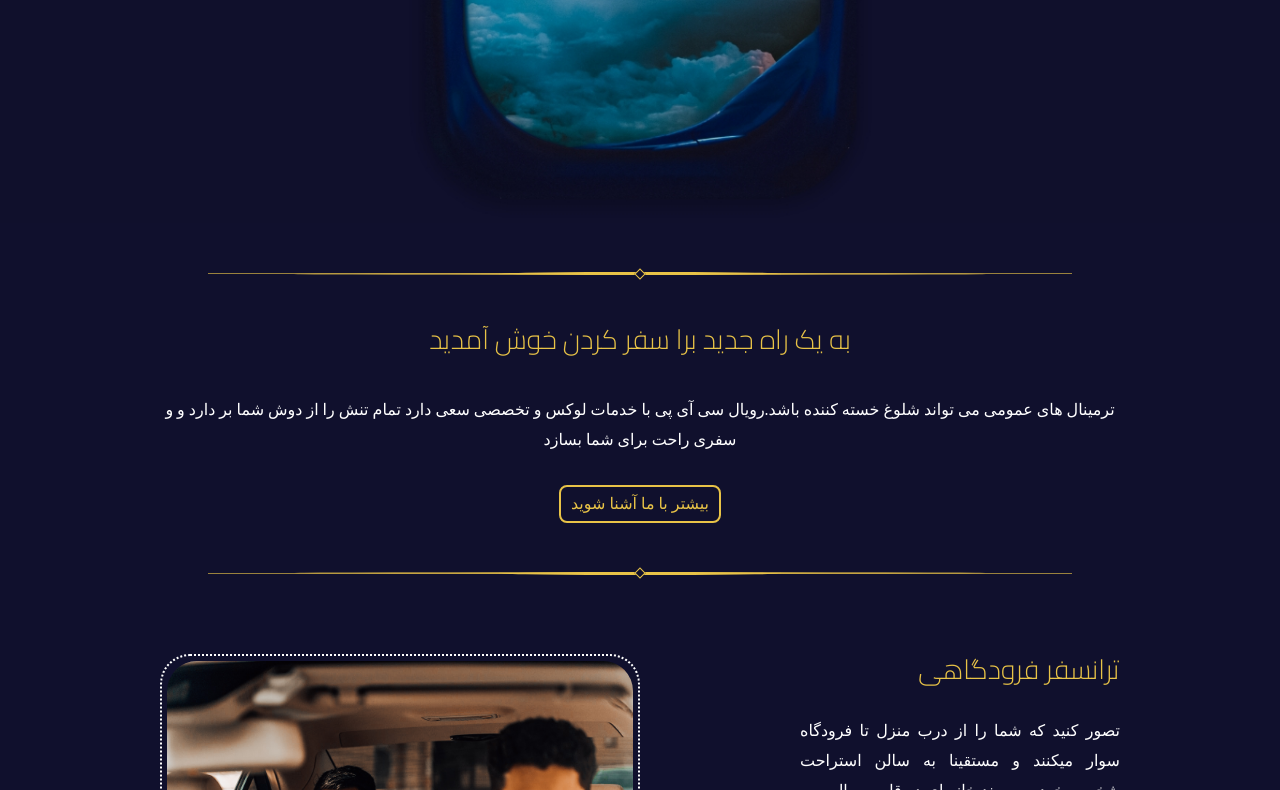
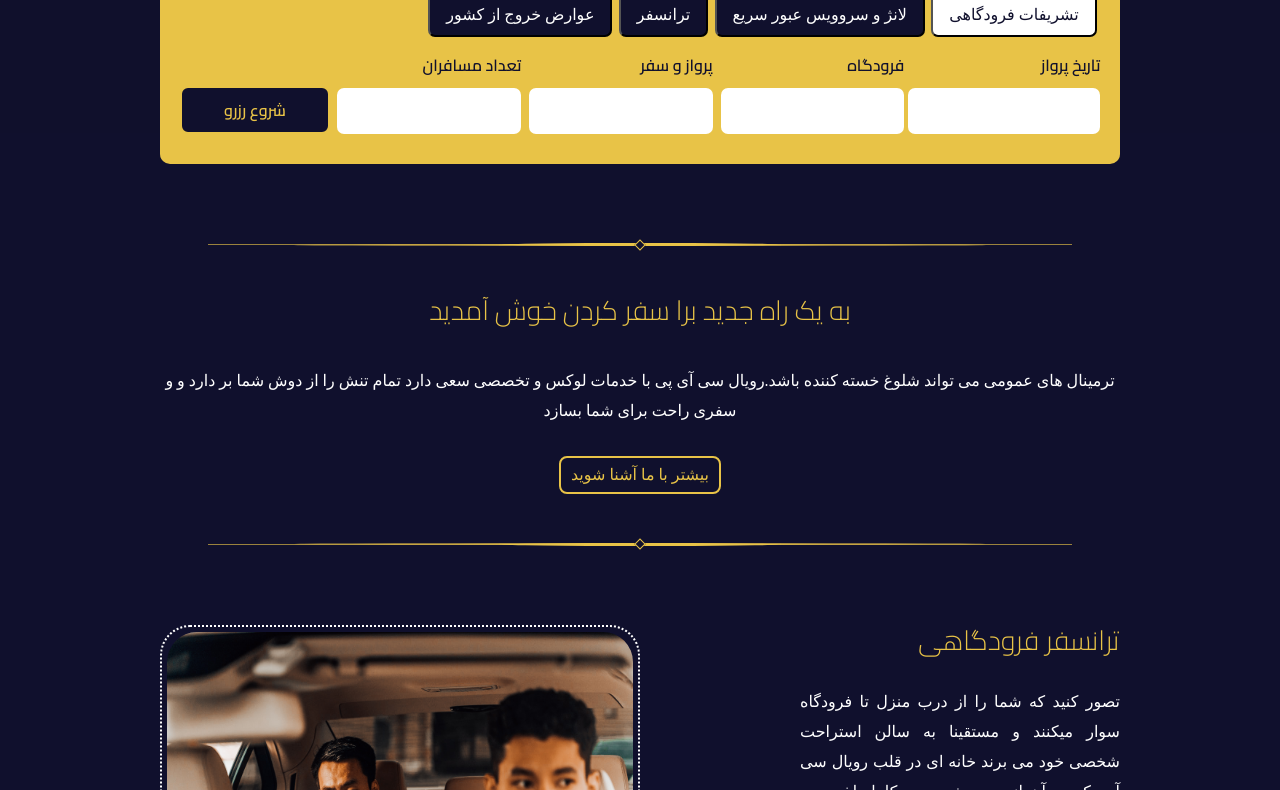
Before and after one commit to nasrinfoodazi/ROYALCIP, a plain HTML site: page index.html in a window 1280 px wide. Shown: the part 605-1395 px from the top of the page. Drawn offline with nearby package versions, Linux system fonts and the light colour scheme; a web font is replaced by a local one.

Commit message:
time11:12/3/9/2023

```diff
--- a/assets/css/index.css
+++ b/assets/css/index.css
@@ -281,12 +281,13 @@ section{
   margin: 50px 0;
 }
 .banner{
-  min-height: 85vh;
+  min-height: 80vh;
   display: flex;
   justify-content: center;
   align-items: center;
   position: relative;
   z-index: -10;
+  margin-top: 0;
 
 }
 .banner{
@@ -324,6 +325,66 @@ section{
   font-weight: 900;
 
 }
+.search{
+  display: flex;
+  justify-content: center;
+ margin-top: -220px;
+ margin-bottom: 80px;
+}
+.search-box{
+  background-color: var(--yellow);
+  padding: 30px 20px;
+  border-radius: 10px;
+}
+.search-tab li button{
+  background-color:var(--darkblue) !important;
+
+}
+.search-tab li button.active{
+  background-color:var(--white) !important;
+
+}
+.nav-search{
+  color: var(--white);
+  display: block;
+  padding: .5rem 1rem;
+  text-decoration: none;
+  transition: color .15s ease-in-out,background-color .15s ease-in-out,border-color .15s ease-in-out;
+  border-radius: 7px;
+  margin:0 .2rem;
+  /* margin-bottom: 20px; */
+}
+.nav-search.active{
+  background-color: var(--white);
+  color: var(--darkblue);
+}
+.search-input input{
+  border-radius: 7px;
+  margin-top: 10px;
+}
+.search-input label{
+  font-family: var(--bs-font-cairo-semi-bold);
+  color: var(--darkblue);
+}
+.search-input .btn-bcdark{
+  font-size: 1rem;
+  margin-top: 0;
+  padding: 10px 30px;
+}
+#pills-tab{
+  padding: 0 !important;
+}
+.search-input-section{
+  display: flex;
+  justify-content: space-around;
+
+}
+.search-button{
+  display: flex;
+  justify-content: flex-end;
+  align-items: flex-end;
+}
+/*  */
 .about{
   display: flex;
   justify-content: center;
@@ -457,9 +518,11 @@ section{
     background-color:var(--darkblue);
     color:var(--yellow);
     font-family: var(--bs-font-cairo-semi-bold);
-    padding: 15px 80px;
+    padding: 15px 20px;
+    width: 150px;
     margin-top: 15px;
     font-size: 1.2rem;
+    text-align: center;
 
   }
 /* footer */
--- a/index.html
+++ b/index.html
@@ -25,12 +25,12 @@
                 </div>
                 <nav>
                     <ul class="nav-header ">
-                        <li><a href="#" >خانه</a></li>
-                        <li><a href="#" >سرویس ها</a></li>
-                        <li><a href="#" >پکیج ها</a></li>
-                        <li><a href="#" >سوالات متداول</a></li>
-                        <li><a href="#" > درباره ما</a></li>
-                        <li><a href="#" >ارتباط با ما</a></li>
+                        <li><a href="#">خانه</a></li>
+                        <li><a href="#">سرویس ها</a></li>
+                        <li><a href="#">پکیج ها</a></li>
+                        <li><a href="#">سوالات متداول</a></li>
+                        <li><a href="#"> درباره ما</a></li>
+                        <li><a href="#">ارتباط با ما</a></li>
                     </ul>
                 </nav>
             </div>
@@ -40,7 +40,7 @@
                         <i class="bi bi-zoom-in"></i>
                     </div>
                     <div class="autocomplete">
-                        <input class="searchInput" id="myInput" type="text" >
+                        <input class="searchInput" id="myInput" type="text">
                     </div>
                 </div>
                 <div class="header-lang">
@@ -117,15 +117,71 @@
             <div class="dash-box-banner">
                 <h1>به <span class="text-bold">ROYAL CIP</span> خوش آمدید</h1>
                 <h3>بهترین تجربتان از فرودگاه</h3>
-                <a href="" class="btn-white">رزرو تشریفات</a>
+                <!-- <a href="" class="btn-white">رزرو تشریفات</a> -->
             </div>
-            <div class="box-search">
 
-            </div>
         </div>
 
     </section>
+    <section class="search ">
+        <div class="search-box col-9">
+            <ul class="nav nav-pills mb-3 search-tab" id="pills-tab" role="tablist">
+                <li class="nav-item" role="presentation">
+                    <button class="nav-search active" id="pills-tashrifat-tab" data-bs-toggle="pill" data-bs-target="#pills-tashrifat" type="button" role="tab" aria-controls="pills-tashrifatrf" aria-selected="true">تشریفات فرودگاهی</button>
+                </li>
+                <li class="nav-item" role="presentation">
+                    <button class="nav-search" id="pills-lounge-tab" data-bs-toggle="pill" data-bs-target="#pills-lounge" type="button" role="tab" aria-controls="pills-lounge" aria-selected="false">لانژ و سروویس عبور سریع</button>
+                </li>
+                <li class="nav-item" role="presentation">
+                    <button class="nav-search" id="pills-transfer-tab" data-bs-toggle="pill" data-bs-target="#pills-transfer" type="button" role="tab" aria-controls="pills-transfer" aria-selected="false">ترانسفر</button>
+                </li>
+                <li class="nav-item" role="presentation">
+                    <button class="nav-search" id="pills-exiting-tab" data-bs-toggle="pill" data-bs-target="#pills-exiting" type="button" role="tab" aria-controls="pills-exiting" aria-selected="false">عوارض خروج از کشور</button>
+                </li>
+            </ul>
+            <div class="tab-content" id="pills-tabContent">
+                <div class="tab-pane fade show active search-tab" id="pills-tashrifat" role="tabpanel" aria-labelledby="pills-tashrifat-tab">
+                    <div class="search-input ">
+                        <div class="d-flex">
+                            <div class="col-10 ">
+                                <div class="search-input-section">
+                                    <div class="col-3  ">
+                                        <label for="" >تاریخ پرواز</label>
+                                        <input type="text">
+                                    </div>
+                                    <div class="col-3 px-1">
+                                        <label for="">فرودگاه</label>
+                                        <input type="text">
+                                    </div>
+                                    <div class="col-3 px-1">
+                                        <label for="">پرواز و سفر</label>
+                                        <input type="text">
+                                    </div>
+                                    <div class="col-3 px-1">
+                                        <label for="">تعداد مسافران</label>
+                                        <input type="text">
+                                    </div>
+                                </div>
+                            </div>
+                            <div class="col-2  search-button">
+                                <div class="">
+                                    <button onclick="" class="btn-dif btn-bcdark">شروع رزرو</button>
+                                </div>
+                            </div>
+                        </div>
+                    </div>
+                </div>
+                <div class="tab-pane fade search-tab" id="pills-lounge" role="tabpane1" aria-labelledby="pills-lounge-tab">.FDFSDF.</div>
+                <div class="tab-pane fade search-tab" id="pills-transfer" role="tabpane1" aria-labelledby="pills-transfer-tab">.S..</div>
+                <div class="tab-pane fade search-tab" id="pills-exiting" role="tabpane1" aria-labelledby="pills-exiting-tab">..Nasd</div>
+            </div>
 
+
+
+
+
+        </div>
+    </section>
     <section class="about bg-dark-blue ">
         <div class="col-9">
             <div class="siteDividerBody">
@@ -229,7 +285,7 @@
                     <div class="col-12 ">
                         <div class="row">
                             <div class="col-6">
-                    <input type="text"placeholder="نام">
+                                <input type="text" placeholder="نام">
                             </div>
                             <div class="col-6">
                                 <input type="text" placeholder=" نام حانوادگی">
@@ -242,7 +298,7 @@
         </div>
     </section>
     <div class="footer-head">
-        <h2 class="header-titel">رزرو تشریفات  <span>ROYAL CIP</span></h2>
+        <h2 class="header-titel">رزرو تشریفات <span>ROYAL CIP</span></h2>
     </div>
     <footer class="col-9 footer ">
         <nav class="footer-header">
```
Lines whose indentation alone changed are shown as unchanged.
